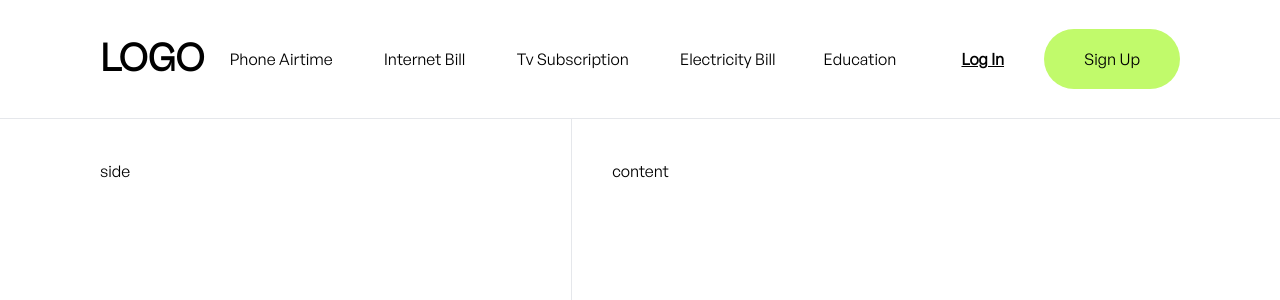
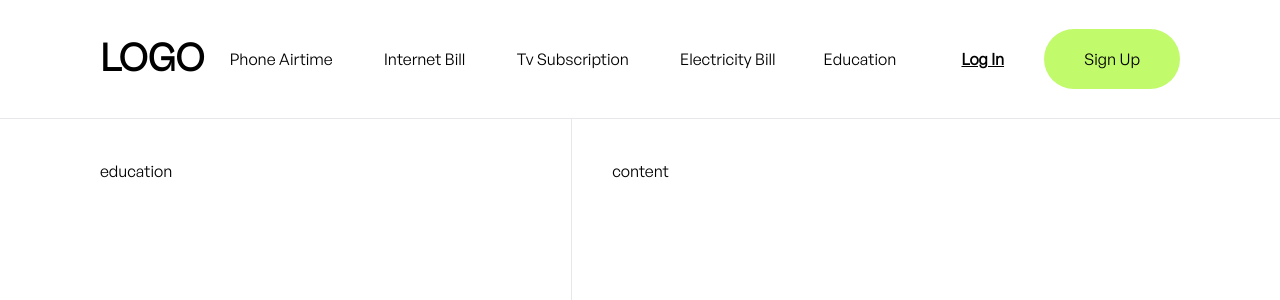
Before and after one commit to volumide/owletfe, a React (Vite) app: page /owlet/education in a window 1280 px wide. Shown: the top 300 px of the page. Built offline with nearby package versions, Linux system fonts and the light colour scheme.

Commit message:
join all data

```diff
--- a/src/pages/placeholder.jsx
+++ b/src/pages/placeholder.jsx
@@ -1,7 +1,11 @@
+import { useParams } from "react-router-dom"
+
 const Placeholder = () => {
+  const { name } = useParams()
+  console.log(name)
   return (
     <div className="h-screen  flex container mx-auto px-[100px]">
-      <div className="flex-1 border-r h-full py-10">side</div>
+      <div className="flex-1 border-r h-full py-10">{name}</div>
       <div className="flex-auto flex-shrink-0 py-10 px-10">content</div>
     </div>
   )
--- /dev/null
+++ b/src/utls/subscriptions/index.js
@@ -0,0 +1,15 @@
+import edu from "./edu"
+import electricity from "./electricity"
+import intertenetData from "./internet"
+import airtime from "./phone"
+import subTv from "./tv"
+
+const links = {
+  "phone": airtime,
+  "internet-bill": intertenetData,
+  "tv-subscription": subTv,
+  "electricity-bill": electricity,
+  education: edu
+}
+
+export default links
```
